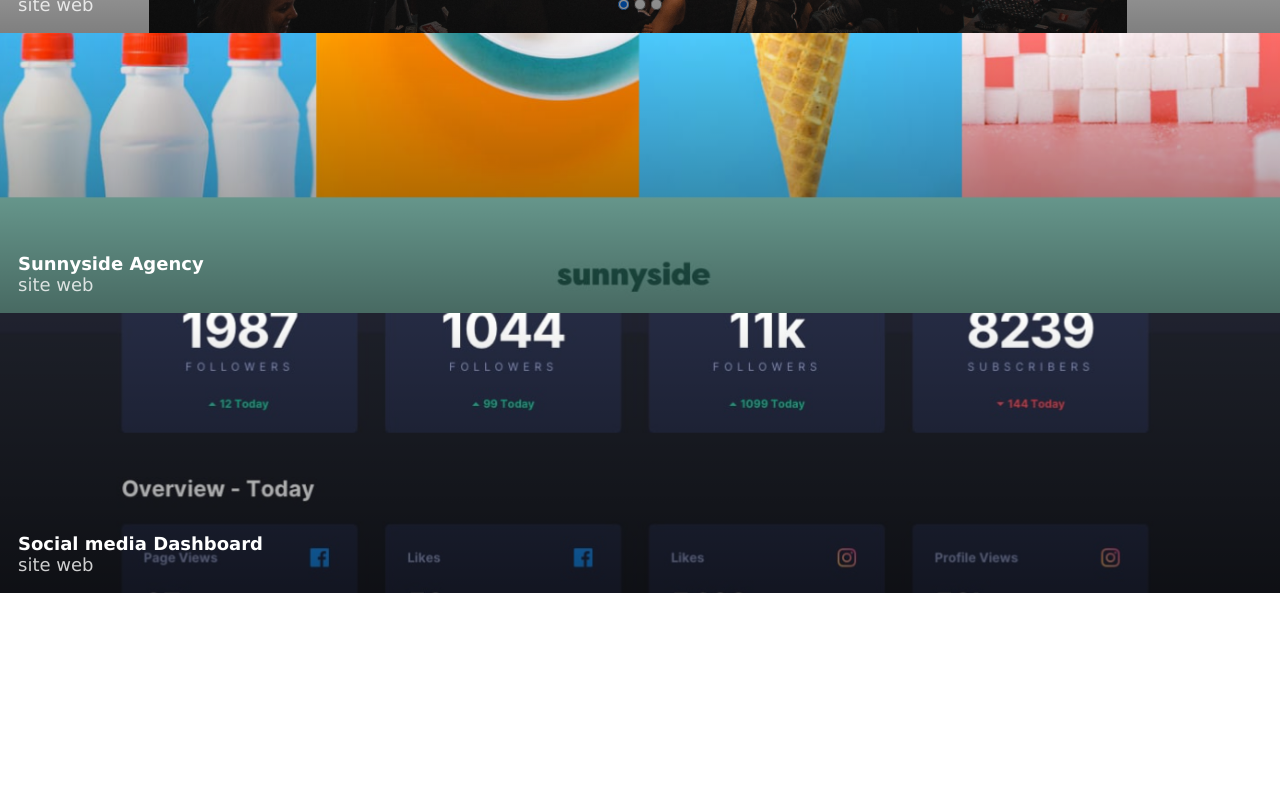
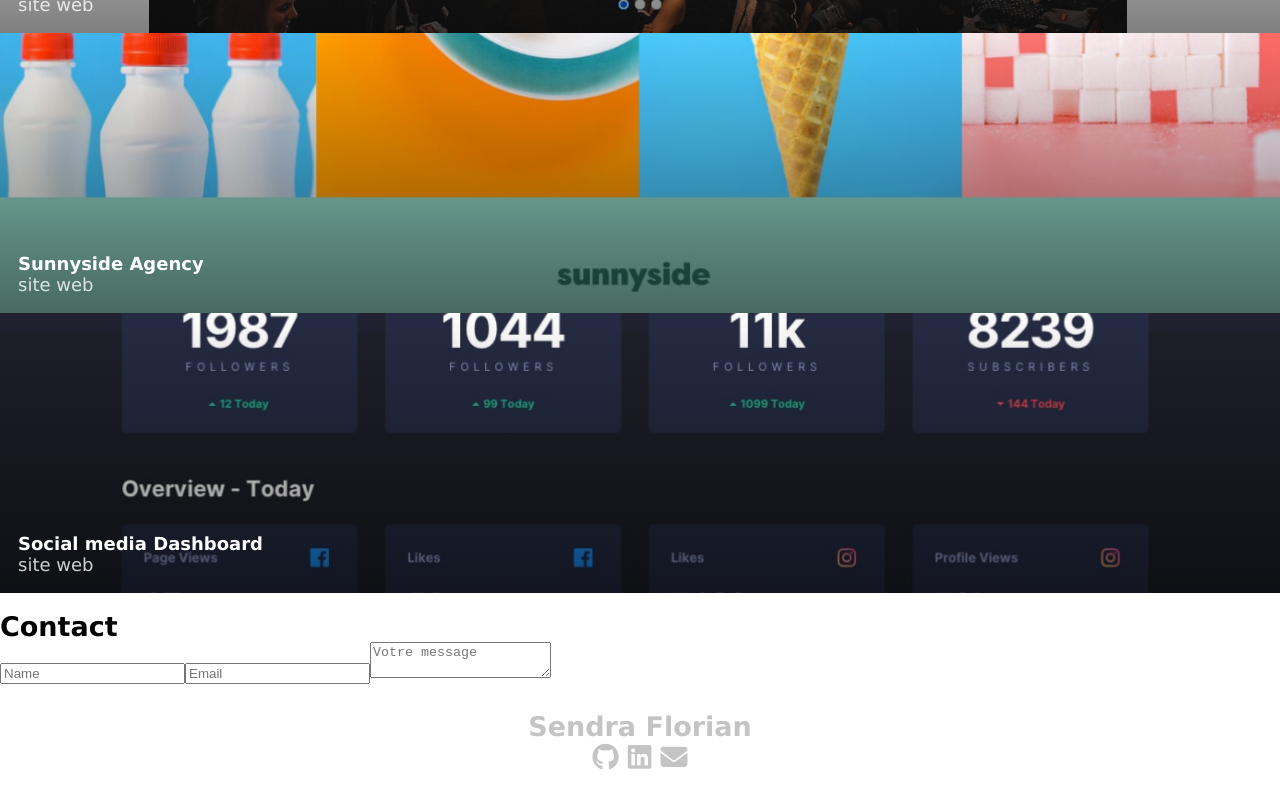
Before and after one commit to Flow2510/Portfolio, a React (Vite) app: page / in a window 1280 px wide. Shown: the part 1850-2650 px from the top of the page. Before the commit the page ends 2461 px from the top, so only its background shows below. Built offline with nearby package versions, Linux system fonts and the light colour scheme.

Commit message:
ajout de la section contact et du footer

```diff
--- a/src/App.jsx
+++ b/src/App.jsx
@@ -4,6 +4,7 @@
 import Home from './pages/home'
 import About from './pages/about'
 import Contact from './pages/contact'
+import Footer from './components/footer/footer'
 
 function App() {
 
@@ -15,6 +16,7 @@
         <Route path='/about' element={<About />}/>
         <Route path='/contact' element={<Contact />}/>
       </Routes>
+      <Footer />
     </>
   )
 }
--- /dev/null
+++ b/src/components/contact/contact.jsx
@@ -0,0 +1,10 @@
+import Form from "../form/form";
+
+export default function Contact(){
+    return(
+        <section>
+            <h2>Contact</h2>
+            <Form />
+        </section>
+    )
+}
--- /dev/null
+++ b/src/components/footer/footer.jsx
@@ -0,0 +1,15 @@
+import { Link } from 'react-router-dom';
+import './footer.scss';
+
+export default function Footer() {
+    return(
+        <footer className="footer">
+            <h2 className="footer__title">Sendra Florian</h2>
+            <div className="footer__social">
+                <Link className="footer__social-link"><i className="fa-brands fa-github"></i></Link>
+                <Link className="footer__social-link"><i className="fa-brands fa-linkedin"></i></Link>
+                <Link className="footer__social-link"><i className="fa-solid fa-envelope"></i></Link>
+            </div>
+        </footer>
+    )
+}
--- /dev/null
+++ b/src/components/footer/footer.scss
@@ -0,0 +1,22 @@
+.footer{
+    display: flex;
+    flex-direction: column;
+    justify-content: center;
+    align-items: center;
+    padding: 1.5rem;
+    color: #c4c4c4;
+
+    &__social{
+        font-size: 1.5rem;
+        display: flex;
+        gap: 0.5rem;
+
+        &-link{
+            color: inherit;
+
+            &:hover{
+                color: black;
+            }
+        }
+    }
+}
--- /dev/null
+++ b/src/components/form/form.jsx
@@ -0,0 +1,15 @@
+import './form.scss';
+
+export default function Form() {
+    return(
+            <form action="">
+                <label htmlFor="">
+                    <input type="text" name="" id="" placeholder='Name'/>
+                </label>
+                <label htmlFor="">
+                    <input type="email" name="" id="" placeholder='Email'/>
+                </label>
+                <textarea name="" id="" placeholder='Votre message'></textarea>
+            </form>
+    )
+}
--- a/src/pages/home.jsx
+++ b/src/pages/home.jsx
@@ -3,6 +3,7 @@
 import data from '../data/slide.json'
 import Intro from "../components/intro/intro";
 import Projects from "../components/projects/projects";
+import Contact from "../components/contact/contact";
 
 export default function Home() {
     const [activeIndex, setActiveIndex] = useState(0);
@@ -20,6 +21,7 @@
             />
             <Intro />
             <Projects />
+            <Contact />
         </main>
     )
 }
```
Also changed, not shown: src/components/form/form.scss (added).
